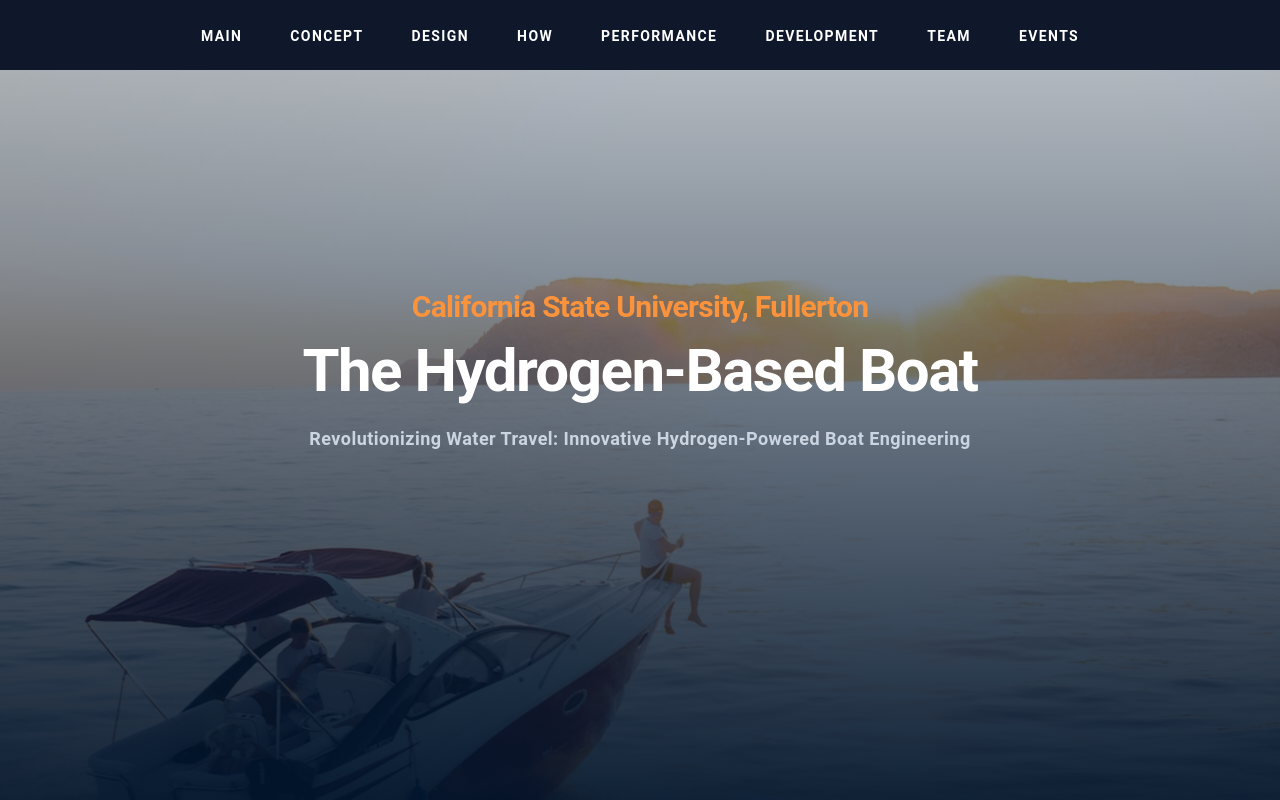
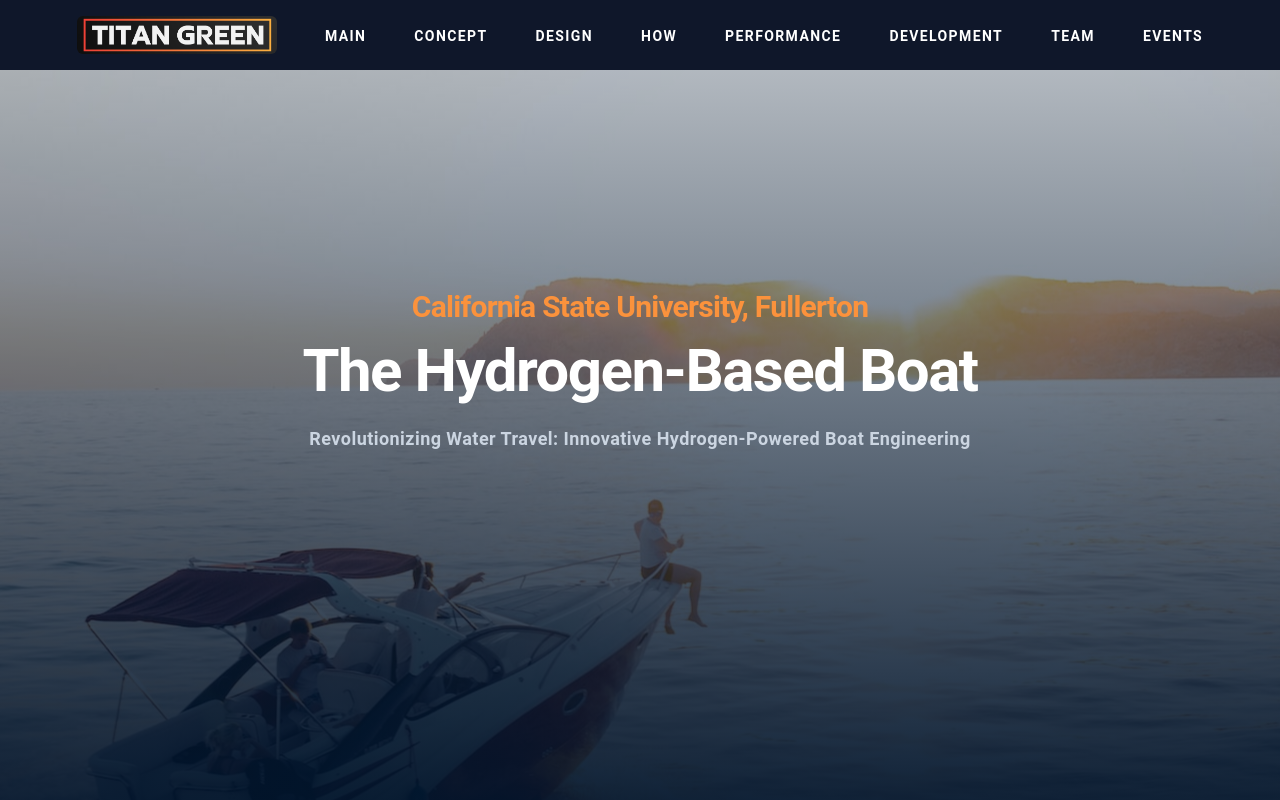
Before and after one commit to pn-code/boat, a Next.js app: page / in a window 1280 px wide. Shown: the top 800 px of the page. Built offline with nearby package versions, Linux system fonts and the light colour scheme.

Commit message:
Updated logo image

```diff
--- a/components/Navbar.tsx
+++ b/components/Navbar.tsx
@@ -1,5 +1,7 @@
 import React from "react";
 import MobileNavbar from "./MobileNavbar";
+import Image from "next/image";
+import Logo from "@/public/assets/logo.png";
 
 const links: string[] = [
   "main",
@@ -14,12 +16,12 @@
 
 export default function Navbar() {
   return (
-    <nav className="w-full h-[70px] z-20 fixed top-0 flex justify-between lg:justify-center items-center gap-10 lg:gap-16 px-5 lg:px-8 py-4 bg-slate-900 text-white">
+    <nav className="w-full h-[70px] z-20 fixed top-0 flex md:justify-center justify-between items-center gap-4 lg:gap-12 px-5 lg:px-8 py-4 bg-slate-900 text-white">
       {/* Logo */}
-      <header className="lg:hidden flex gap-2 items-center">
-        <h1 className="text-lg text-center text-white tracking-wider">
-          The Hydrogen Boat
-        </h1>
+      <header className="flex hover:scale-105 ease-linear duration-100">
+        <a href="/">
+          <Image className="rounded-md" src={Logo} width={200} height={100} alt="Titan Green" />
+        </a>
       </header>
 
       {/* Navigation Links on Larger Devices*/}
```
Also changed, not shown: public/assets/logo.png.
